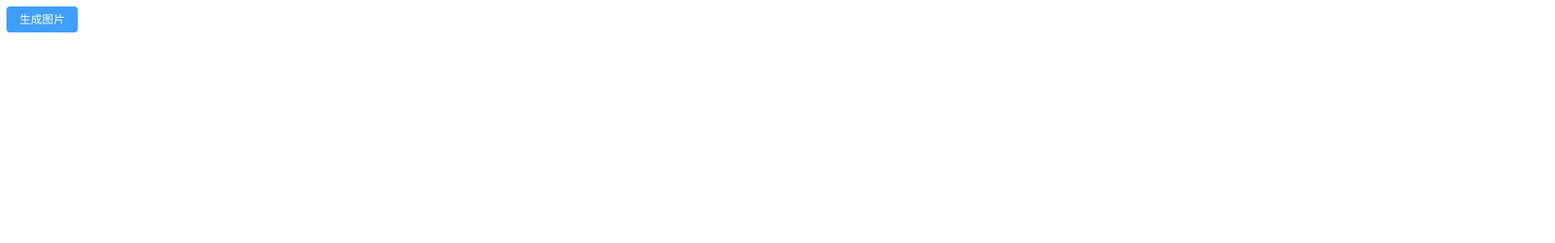
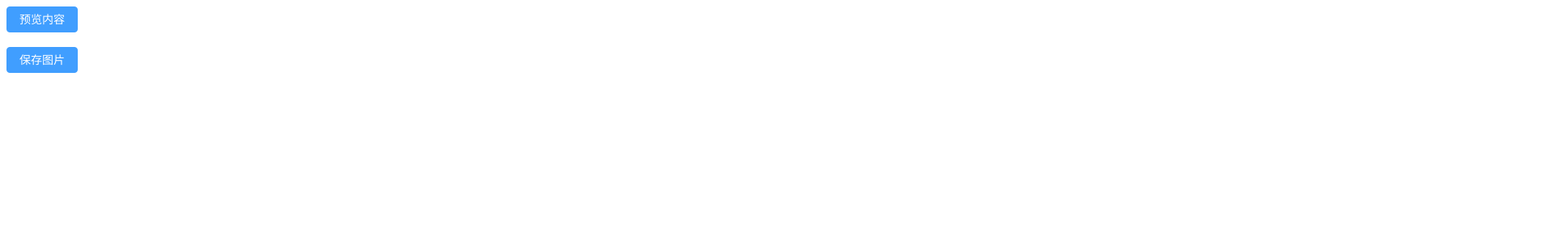
Before and after one commit to snippet0809/anhe-qrcode, a Vue app: page / in a window 1280 px wide. Shown: the top 300 px of the page at 81% size, 1920 px wide, since content can reach past the window. Built offline with nearby package versions, Linux system fonts and the light colour scheme.

Commit message:
有点不会

```diff
--- a/package.json
+++ b/package.json
@@ -11,7 +11,9 @@
     "type-check": "vue-tsc --build --force"
   },
   "dependencies": {
+    "downloadjs": "^1.4.7",
     "element-plus": "~2.7.2",
+    "html-to-image": "^1.11.11",
     "html2canvas": "^1.4.1",
     "jsbarcode": "~3.11.6",
     "qrcode": "~1.5.3",
--- a/src/App.vue
+++ b/src/App.vue
@@ -1,36 +1,44 @@
 <template>
     <el-form>
         <el-form-item>
-            <el-button type="primary" @click="generateImage">生成图片</el-button>
+            <el-button type="primary" @click="generateImage" :loading=status_render>预览内容</el-button>
+        </el-form-item>
+        <el-form-item>
+            <el-button type="primary" @click="saveImage">保存图片</el-button>
         </el-form-item>
     </el-form>
 
     <!-- 遍历生成 -->
-    <div id="result" ref="result">
-        <div v-for="row in Math.ceil(count/20)">
-            <CodeItem v-for="data in dataList.slice(row*20,Math.min((row+1)*20,dataList.length))" :content="data" />
+    <div class="result" ref="result">
+        <!--换行-->
+        <div v-for="row in Math.ceil(count / rowLen)" style="display: flex">
+            <!--每行20个-->
+            <CodeItem v-for="data in dataList.slice((row - 1) * rowLen, Math.min(row * rowLen, dataList.length))"
+                :content="data" />
         </div>
     </div>
 </template>
 <script setup lang="ts">
-import { type Ref, ref, onMounted, nextTick, watch } from 'vue'
+import { type Ref, ref, onMounted, nextTick } from 'vue'
 import html2canvas from 'html2canvas'
 import CodeItem, { Content } from '@/components/CodeItem.vue'
+import * as htmlToImage from 'html-to-image'
 
 const qrcode_prefix = ref('')
 
-const count = ref(50)
+const count = ref(100)
+const rowLen = ref(20)
 //const rowCount = ref(0)
 
 const dataList: Ref<Array<Content>> = ref([])
 
 const result = ref()
 
-onMounted(() => {
-})
-
+const status_render = ref(false)
 
 async function generateImage() {
+    status_render.value = true
+    await new Promise(resolve => setTimeout(resolve, 100))
     dataList.value = []
     let timestamp = Date.now()
     for (let i = 0; i < count.value; i++) {
@@ -40,22 +48,23 @@ async function generateImage() {
         }
         const qrcode = qrcode_prefix.value + t
         const barcode = t.toString()
-        dataList.value.push(new Content('安和', qrcode, barcode))
+        dataList.value.push(new Content('安和', qrcode, "123456781234"))
         timestamp = t
     }
-//    await nextTick()
-//    html2canvas(result.value, { scale: 1 }).then((canvas) => {
-//        const imgData = canvas.toDataURL('image/png')
-//    })
+    await nextTick()
+    status_render.value = false
 }
 
-function pxToMm(px: number): number {
-    const dom = document.createElement('div')
-    dom.style.height = '1in'
-    document.body.appendChild(dom)
-    const dpi = dom.offsetHeight
-    document.body.removeChild(dom)
-    return (px * 25.4) / dpi
+
+function saveImage() {
+    html2canvas(result.value, { scale: 1 }).then((canvas) => {
+
+        const imgData = canvas.toDataURL('image/png', 1.0)
+        const a = document.createElement("a");
+        a.href = imgData;
+        a.download = "安和.png";
+        a.click();
+    })
 }
 
 function getDateTimeString(): string {
@@ -70,4 +79,8 @@ function getDateTimeString(): string {
 }
 </script>
 <style scoped>
+.result {
+    width: calc(34mm * 4 * v-bind(rowLen));
+    padding: 10mm 10mm;
+}
 </style>
--- a/src/components/CodeItem.vue
+++ b/src/components/CodeItem.vue
@@ -47,33 +47,21 @@ const pdfItemElement = ref()
 const qrcodeCanvas = ref()
 const barcodeCanvas = ref()
 
+const multiple = 4
 const style = ref({
-    spaceWidth: 34,
-    spaceHeight: 48.5,
-
-    layoutWidth: 20,
-    layoutHeight: 20,
-    layoutPaddingLr: 3,
-    layoutPaddingUb: 3,
-
-    qrcodeMarignButtom: 1,
-    qrcodeWidth: 10
+    qrcodeWidth: 12 * multiple
 })
-
-const style_qrocde_width = ref(10)
 
 onMounted(() => {
     QRCode.toCanvas(qrcodeCanvas.value, props.content.qrcode, {
         width: mmToPx(style.value.qrcodeWidth),
         margin: 0,
-        scale: 1
     })
     JsBarcode(barcodeCanvas.value, props.content.barcode, {
-        format: 'CODE128',
-        width: mmToPx(0.10),
-        height: mmToPx(3),
+        width: mmToPx(0.18 * multiple),
+        height: mmToPx(5 * multiple),
         margin: 0,
-        displayValue: false
+        displayValue: false,
     })
 })
 
@@ -87,51 +75,53 @@ function mmToPx(mm: number): number {
 }
 </script>
 
-<style>
-:root {
-    --space-width: 34mm;
-    --space-height: 48.5mm;
+<style lang="scss" scoped>
+$multiple: 4;
+$space-width: 34mm * $multiple;
+$space-height: 48.5mm * $multiple;
 
-    --layout-width: 20mm;
-    --layout-height: 20mm;
-    --layout-padding-lr: 3mm;
-    --layout-padding-ub: 3mm;
+$layout-width: 20mm * $multiple;
+$layout-height: 20mm * $multiple;
+$layout-padding-lr: 1mm * $multiple;
+$layout-padding-ub: 1mm * $multiple;
 
-    --qrcode-width: v-bind(style_qrocde_width+ 'mm');
-    --qrcode-marign-buttom: 1mm;
+$qrcode-width: 12mm * $multiple;
+$qrcode-marign-buttom: 1mm * $multiple;
 
-    --content-width: calc(var(--layout-width) - calc(2 * var(--layout-padding-lr)));
-    --content-height: calc(var(--layout-height) - calc(2 * var(--layout-padding-ub)));
-}
-</style>
-<style scoped>
+$content-width: $layout-width - $layout-padding-lr*2;
+$content-height: $layout-height - $layout-padding-ub*2;
+
 .layout {
-    width: var(--content-width);
-    height: var(--content-height);
-    padding: var(--layout-padding-ub) var(--layout-padding-lr);
-    margin-right: calc(var(--space-width) - var(--layout-width));
-    margin-bottom: calc(var(--space-height) - var(--layout-height));
+    width: $content-width;
+    height: $content-height;
+    padding: $layout-padding-ub $layout-padding-lr;
+
+    margin-right: $space-width - $layout-width;
+    margin-bottom: $space-height - $layout-height;
 }
 
 .text-qrcode {
     display: flex;
-    height: var(--qrcode-width);
-    margin-bottom: var(--qrcode-marign-buttom);
+    height: $qrcode-width;
+    margin-bottom: $qrcode-marign-buttom;
 }
 
 .text {
-    width: calc(var(--content-width));
+    width: $content-width;
     display: block;
 }
 
 .text div {
+    display: flex;
     height: 50%;
-    font-size: 2mm;
-    text-align: center;
+    font-size: 4mm * $multiple;
+    justify-content: center;
+    align-items: center;
+
 }
 
 .qrcode {
-    width: var(--qrcode-width);
+    width: $qrcode-width;
     height: 100%;
     display: grid;
     place-items: center;
@@ -139,7 +129,7 @@ function mmToPx(mm: number): number {
 
 .barcode {
     align-items: center;
-    height: calc(var(--content-height) - v-bind(style_qrocde_width+ 'mm') - var(--qrcode-marign-buttom));
+    height: $content-height - $qrcode-width - $qrcode-marign-buttom;
     justify-content: center;
     display: flex;
 }
```
Also changed, not shown: 1 other file (tests, documents, lock files or other folders).
